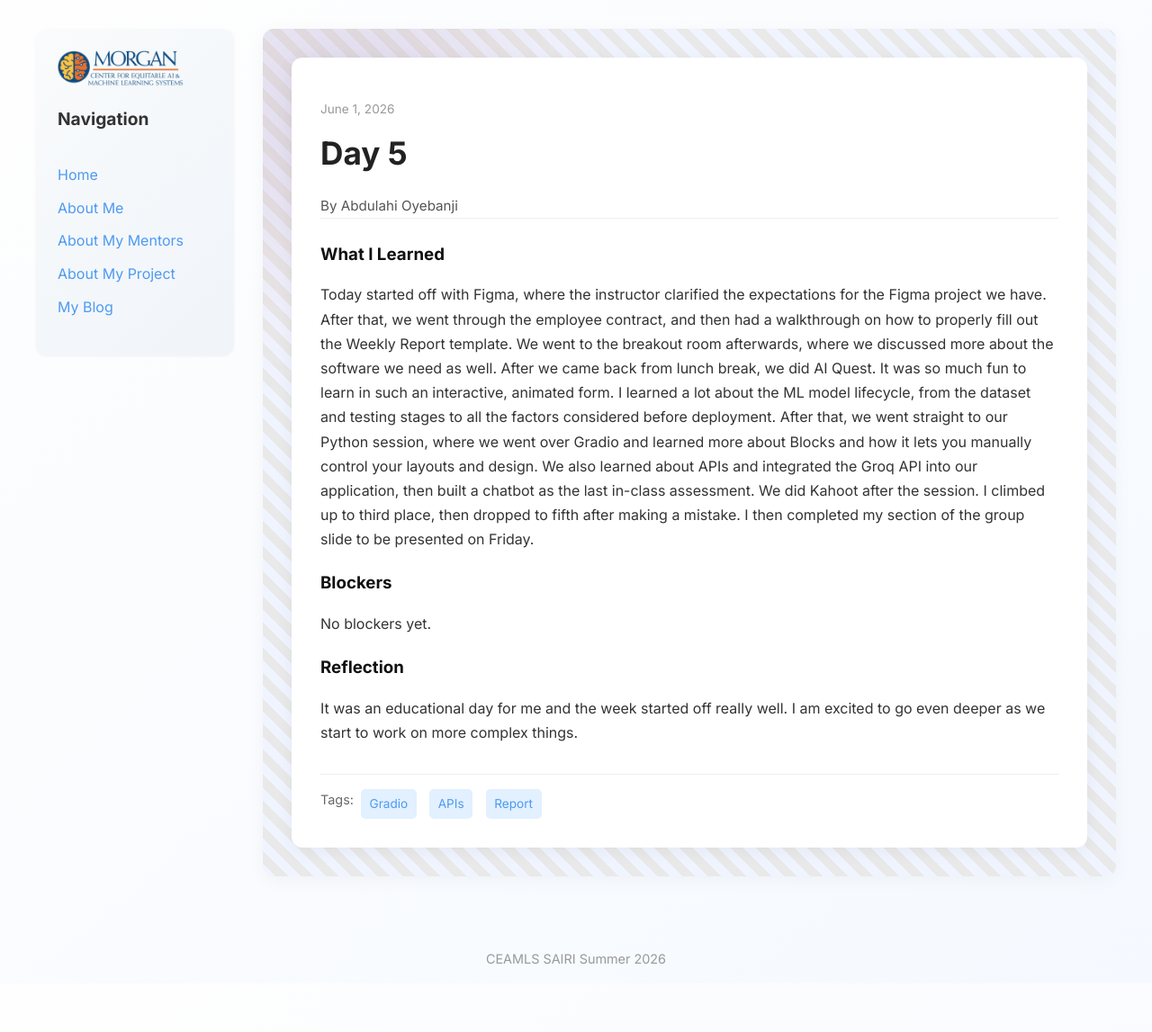
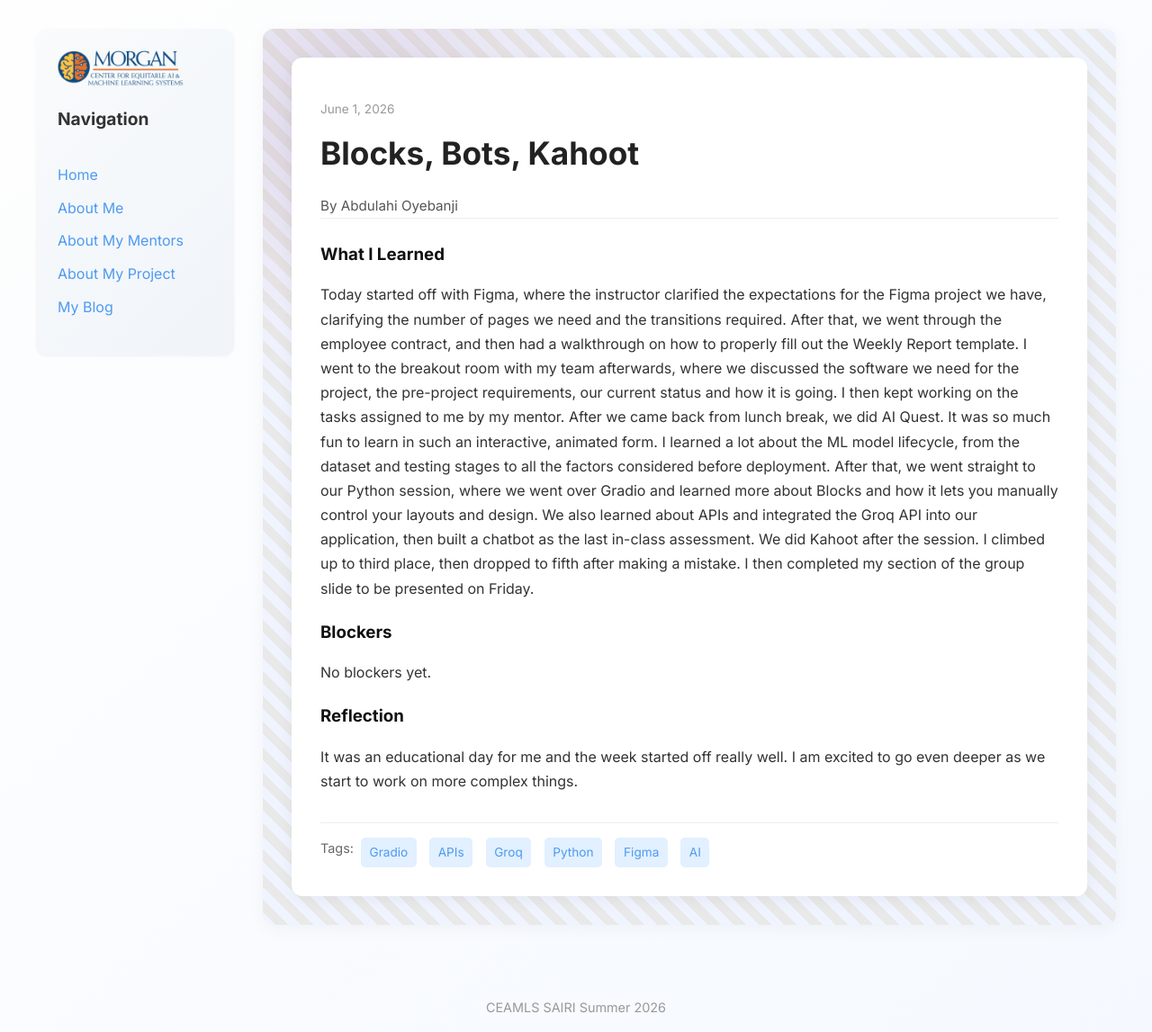
Before and after one commit to abdulahi-banji/abdulahi-banjiceamls26.github.io, a Jekyll site: the page built from _posts/2026-06-01-day 5.md, in a window 1280 px wide. Shown: the whole page at 90% size. Built offline with Jekyll 4.4.1, drawn with Linux system fonts in a browser that asks for light colours; before the commit the page ends 1093 px from its top, so only the background shows below that.

Commit message:
Added more details to figma and breakout room

```diff
--- a/_posts/2026-06-01-day 5.md
+++ b/_posts/2026-06-01-day 5.md
@@ -1,11 +1,11 @@
 ---
 layout: post
-title: "Day 5"
+title: "Blocks, Bots, Kahoot"
 date: 2026-06-01
 permalink: /day5.html
-tags: ["Gradio", "APIs", "Report"]
+tags: ["Gradio", "APIs", "Groq", "Python", "Figma", "AI"]
 what_i_learned: |
-  Today started off with Figma, where the instructor clarified the expectations for the Figma project we have. After that, we went through the employee contract, and then had a walkthrough on how to properly fill out the Weekly Report template. We went to the breakout room afterwards, where we discussed more about the software we need as well. After we came back from lunch break, we did AI Quest. It was so much fun to learn in such an interactive, animated form. I learned a lot about the ML model lifecycle, from the dataset and testing stages to all the factors considered before deployment. After that, we went straight to our Python session, where we went over Gradio and learned more about Blocks and how it lets you manually control your layouts and design. We also learned about APIs and integrated the Groq API into our application, then built a chatbot as the last in-class assessment. We did Kahoot after the session. I climbed up to third place, then dropped to fifth after making a mistake. I then completed my section of the group slide to be presented on Friday.
+  Today started off with Figma, where the instructor clarified the expectations for the Figma project we have, clarifying the number of pages we need and the transitions required. After that, we went through the employee contract, and then had a walkthrough on how to properly fill out the Weekly Report template. I went to the breakout room with my team afterwards, where we discussed the software we need for the project, the pre-project requirements, our current status and how it is going. I then kept working on the tasks assigned to me by my mentor. After we came back from lunch break, we did AI Quest. It was so much fun to learn in such an interactive, animated form. I learned a lot about the ML model lifecycle, from the dataset and testing stages to all the factors considered before deployment. After that, we went straight to our Python session, where we went over Gradio and learned more about Blocks and how it lets you manually control your layouts and design. We also learned about APIs and integrated the Groq API into our application, then built a chatbot as the last in-class assessment. We did Kahoot after the session. I climbed up to third place, then dropped to fifth after making a mistake. I then completed my section of the group slide to be presented on Friday.
 blockers: |
   No blockers yet.
 reflection: |
```
